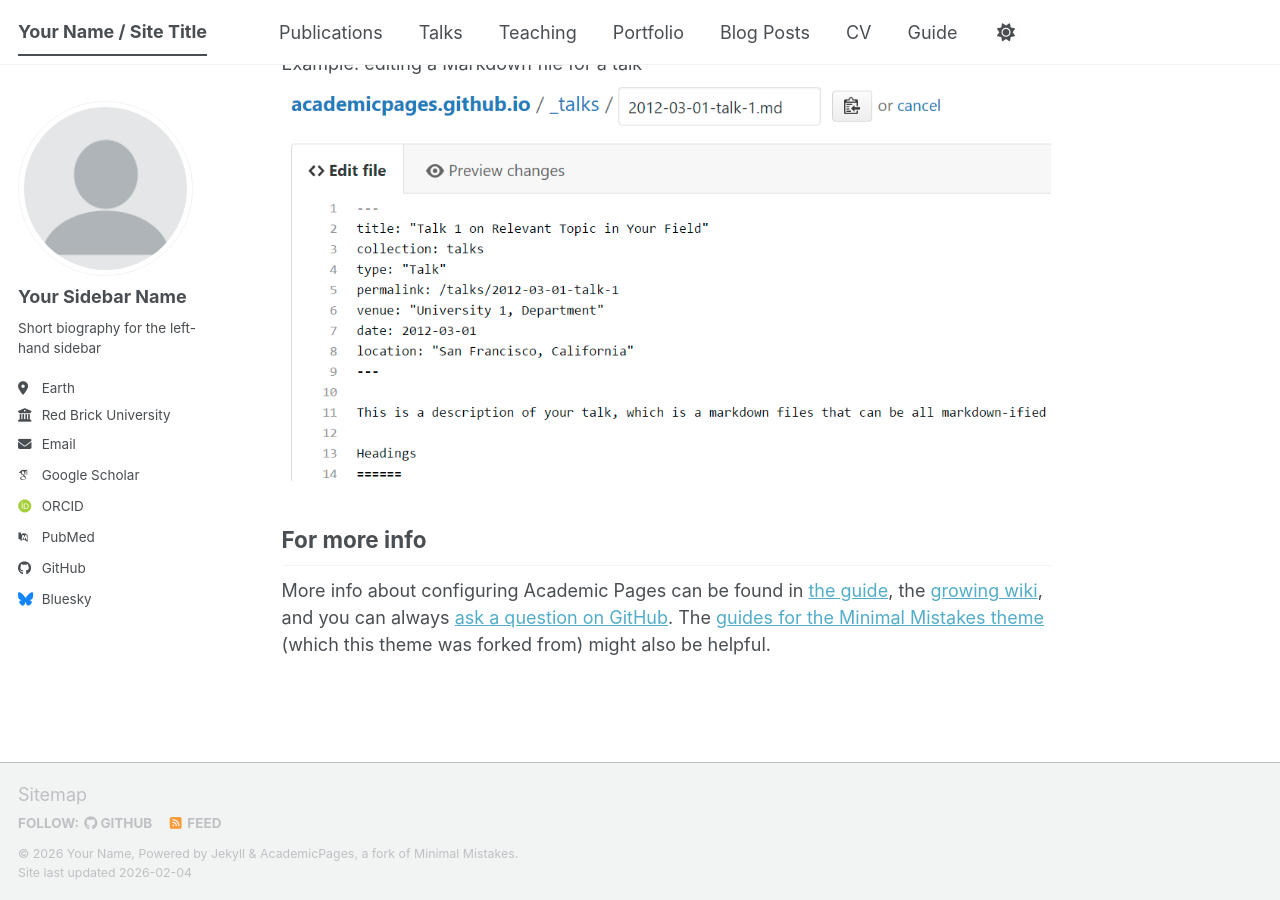
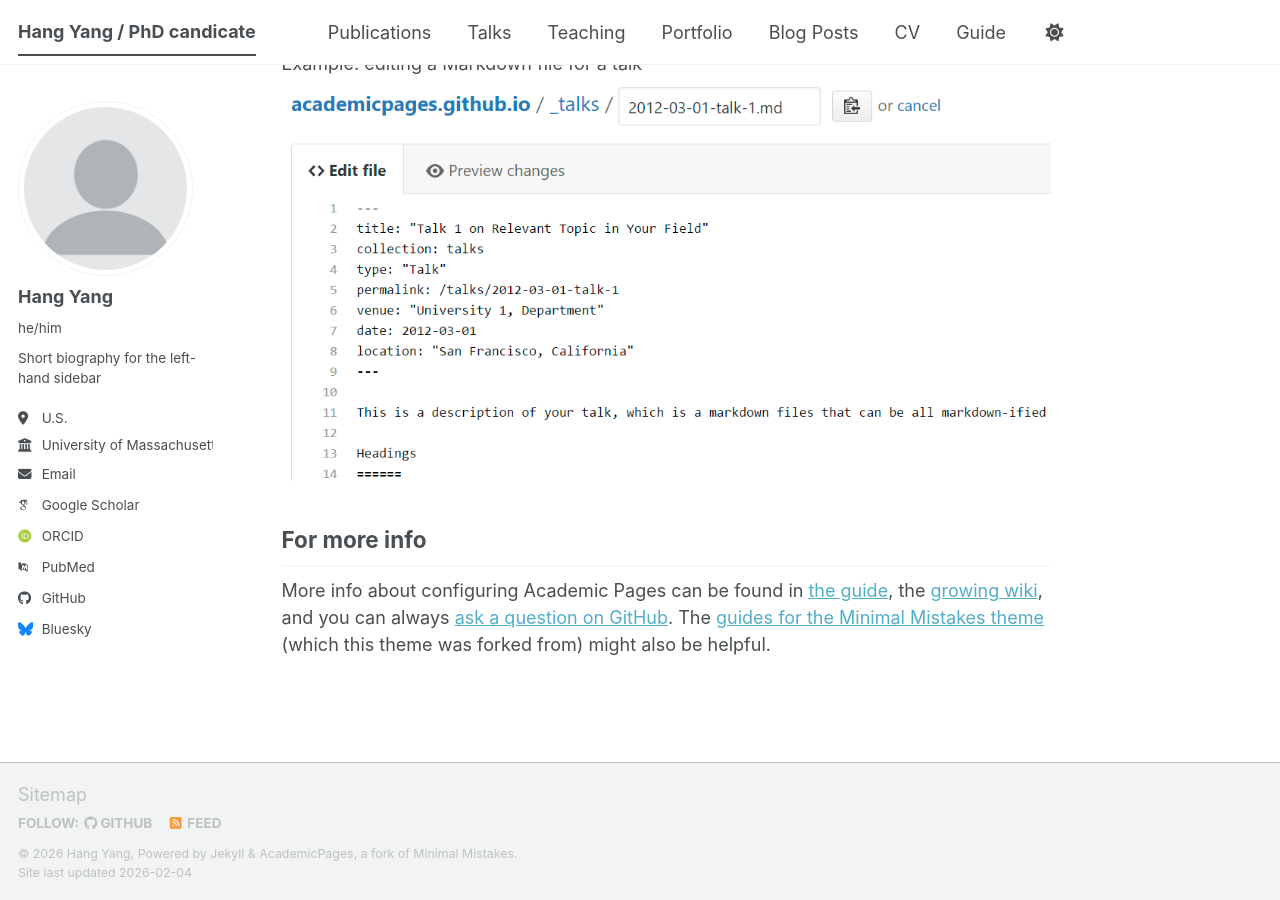
Before and after one commit to yanghangAI/yanghangAI.github.io, a Jekyll site: the page built from _pages/about.md, in a window 1280 px wide and 900 px high, scrolled down 2720 px. Built offline with Jekyll 4.4.1, drawn with Linux system fonts in a browser that asks for light colours; some web fonts are replaced; a script bundle is joined from its source files by our own code; library files that are not in the unit come from our copies.

Commit message:
Update _config.yml

```diff
--- a/_config.yml
+++ b/_config.yml
@@ -9,11 +9,11 @@
 # Basic Site Settings
 locale                   : "en-US"
 site_theme               : "default" # The available themes options are "default", "air", "sunrise", "mint", "dirt" and "contrast"
-title                    : "Your Name / Site Title"
+title                    : "Hang Yang / PhD candicate"
 title_separator          : "-"
-name                     : &name "Your Name"
+name                     : &name "Hang Yang"
 description              : &description "Your Name's academic portfolio"   # Update this with a general description of your site, this is the default if not overridden by a page
-url                      : https://academicpages.github.io # The base hostname & protocol for your site e.g. "https://[your GitHub username].github.io",
+url                      : https://yanghangAI.github.io # The base hostname & protocol for your site e.g. "https://[your GitHub username].github.io",
                                                            # or if you already have some other page hosted on Github then use "https://[your GitHub username].github.io/[Your Repo Name]"
 baseurl                  : "" # the subpath of your site, e.g. "/blog"
 repository               : "academicpages/academicpages.github.io"
@@ -24,18 +24,18 @@ repository               : "academicpages/academicpages.github.io"
 author:
   # Biographic information
   avatar           : "profile.png"
-  name             : "Your Sidebar Name"
-  pronouns         : # example: "she/her"
+  name             : "Hang Yang"
+  pronouns         : "he/him"
   bio              : "Short biography for the left-hand sidebar"
-  location         : "Earth"
-  employer         : "Red Brick University"
+  location         : "U.S."
+  employer         : "University of Massachusetts Amherst"
   uri              : # URL
-  email            : "none@example.org"
+  email            : "hangyang@umass.edu"
 
   # Academic websites
   academia         : # URL
   arxiv            : # URL - Update with the correct link to your profile
-  googlescholar    : "https://scholar.google.com/citations?user=PS_CX0AAAAAJ"
+  googlescholar    : "https://scholar.google.com/citations?user=usu8YBAAAAAJ"
   inspire-hep      : # URL
   impactstory      : # URL
   orcid            : "https://orcid.org/yourorcidurl"
```
